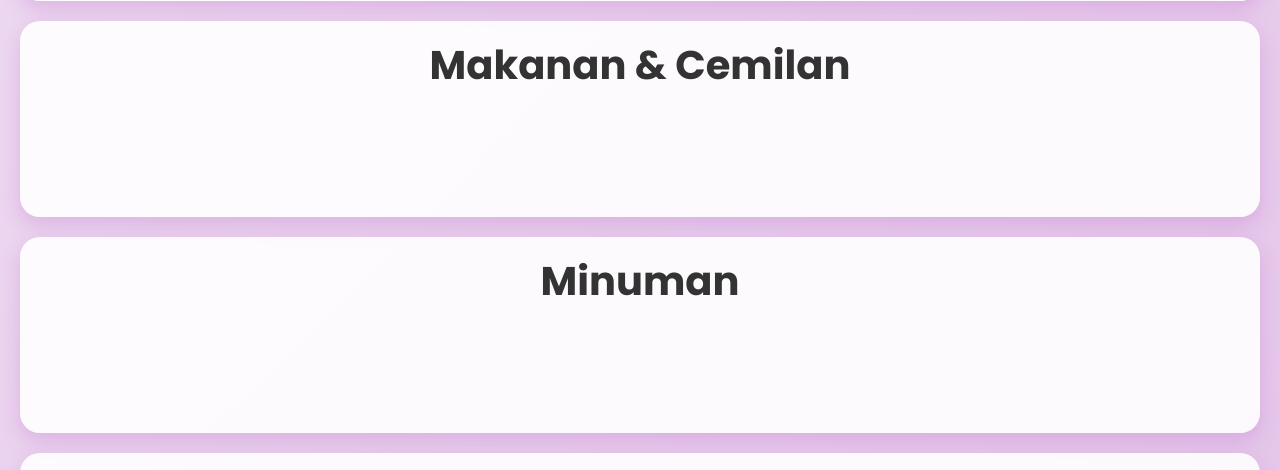
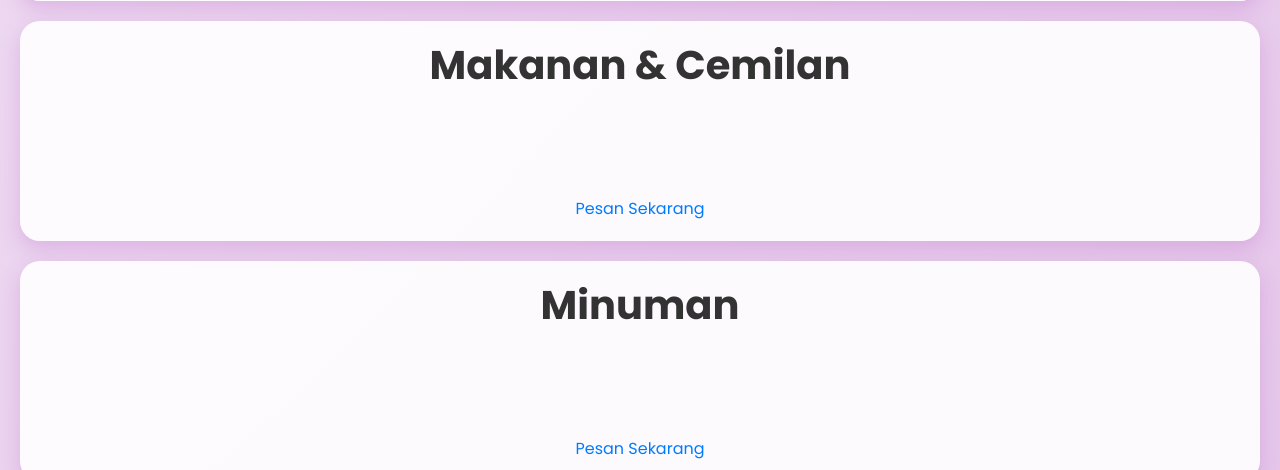
Before and after one commit to fauzifzifi/dechabooth, a PHP site: page / in a window 1280 px wide. Shown: the part 1368-1838 px from the top of the page. Run offline with PHP 8.4, Linux system fonts and the light colour scheme; data that the repository does not hold is empty; some libraries are stand-ins or nearby versions.

Commit message:
Update pesan sekarang index.php

```diff
--- a/index.php
+++ b/index.php
@@ -196,6 +196,13 @@ if ($_SERVER['REQUEST_METHOD'] == 'POST' && isset($_POST['kirim_pesan'])) {
           <?php } ?>
         </div>
       </div>
+      <section class="pesan_section">
+          <div class="container_pesan">
+            <div class="text-center">
+              <a href="menu.php" class="btn-pesan">Pesan Sekarang</a>
+            </div>
+          </div>
+        </section>
     </section>
 
     <!-- ====== MINUMAN SECTION ====== -->
@@ -227,6 +234,13 @@ if ($_SERVER['REQUEST_METHOD'] == 'POST' && isset($_POST['kirim_pesan'])) {
           <?php } ?>
         </div>
       </div>
+      <section class="pesan_section">
+          <div class="container_pesan">
+            <div class="text-center">
+              <a href="menu.php" class="btn-pesan">Pesan Sekarang</a>
+            </div>
+          </div>
+        </section>
     </section>
 
     <!-- panel cart -->
```
